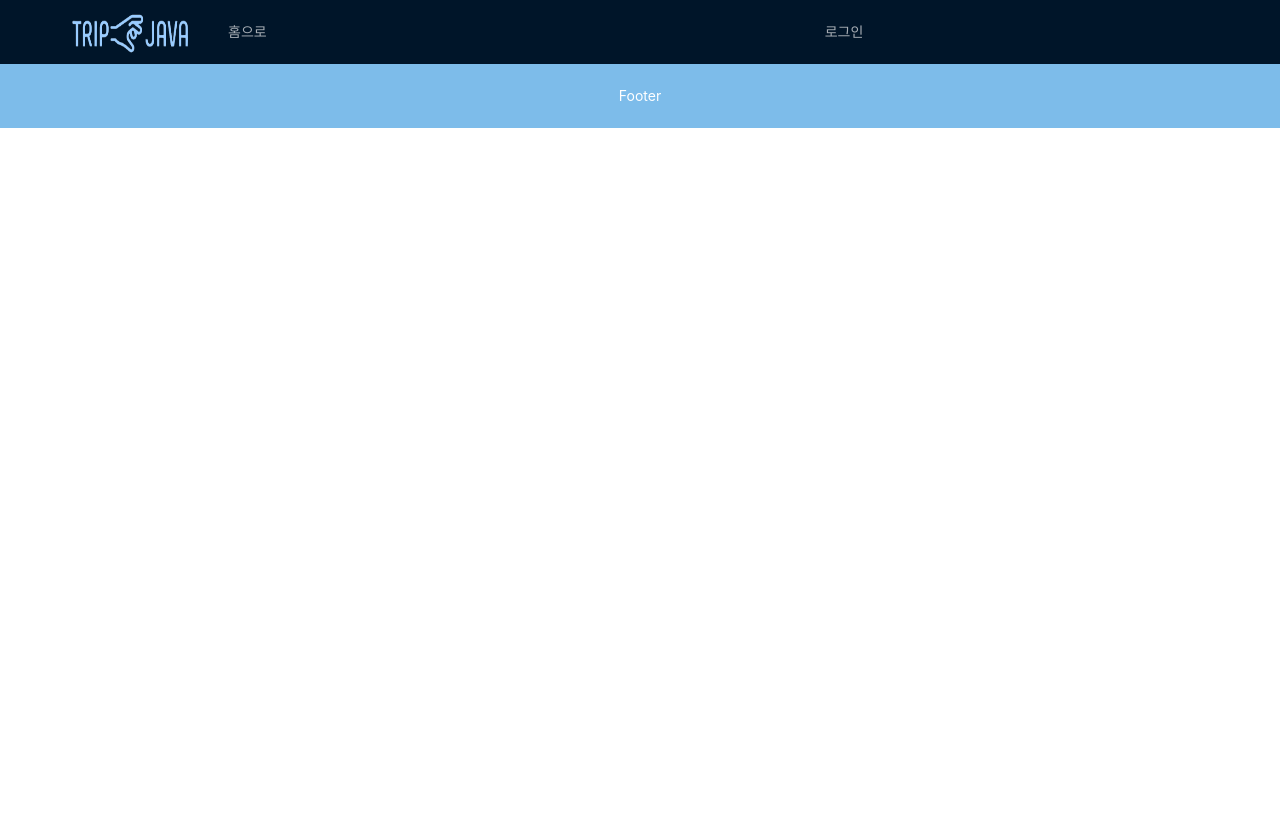
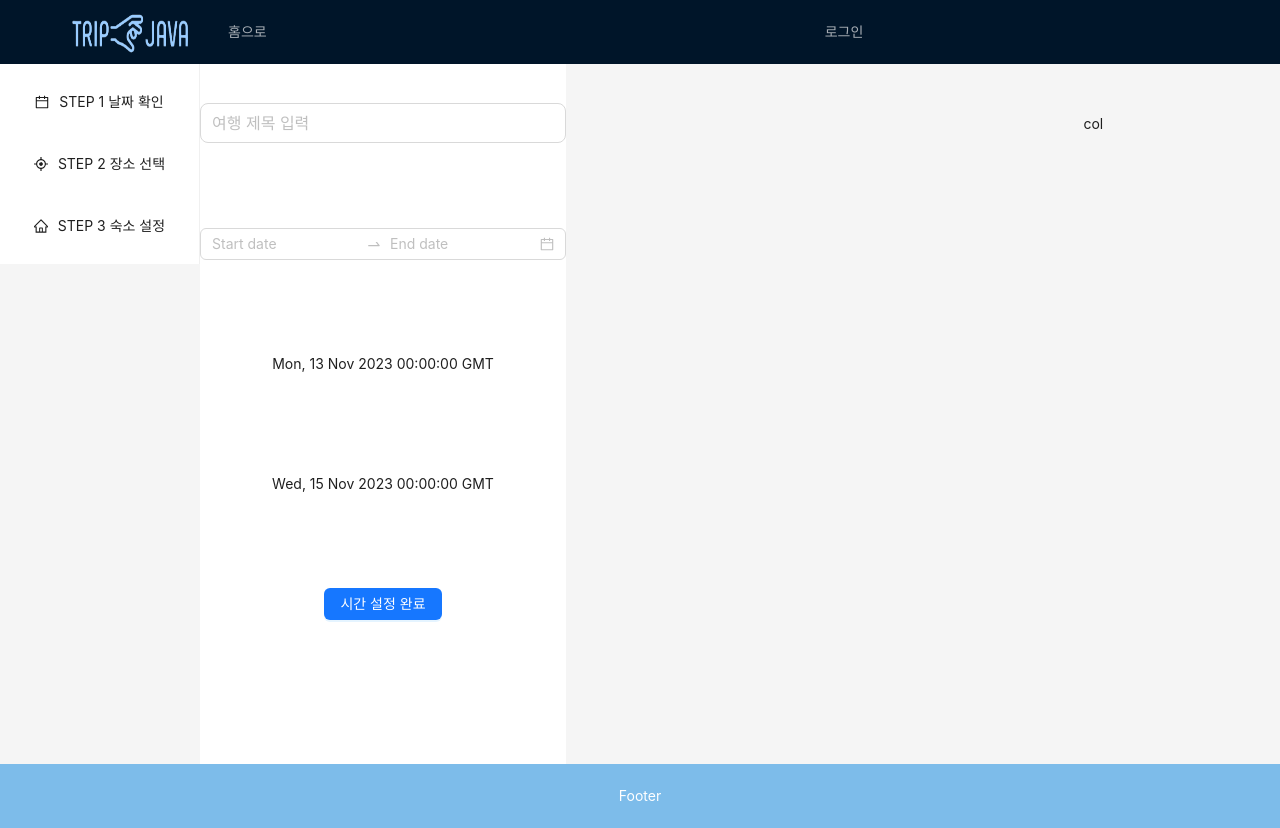
Before and after one commit to Jihn0118/tripjava, a Vue app in the folder Frontend/trip-java/: page /2 in a window 1280 px wide. Before the commit this address had no page. Before the commit the page ends 800 px from the top, so only its background shows below. Built offline with nearby package versions, Linux system fonts and the light colour scheme.

Commit message:
feature: 여행계획 vue파일 생성

```diff
--- a/Frontend/trip-java/src/components/plan/PlanMenu.vue
+++ b/Frontend/trip-java/src/components/plan/PlanMenu.vue
@@ -1,72 +1,170 @@
-<script>
-import { ref, watch } from "vue";
-const selectedKeys = ref(["1"]);
-const openKeys = ref(["sub1"]);
+<script setup>
+import { h, ref } from "vue";
+import {
+  HomeOutlined,
+  CalendarOutlined,
+  AimOutlined,
+  StarOutlined,
+  LikeOutlined,
+  MessageOutlined,
+} from "@ant-design/icons-vue";
+import { useRouter } from "vue-router";
+import dayjs from "dayjs";
 
-const getItem = (label, key, children, type) => {
-  return {
-    key,
-    children,
-    label,
-    type,
-  };
+const dateFormat = "YYYY-MM-DD";
+
+const router = useRouter();
+
+const subPage = ref("1");
+
+const selectedKeys = ref([]);
+const openKeys = ref([]);
+const items = ref([
+  {
+    key: "1",
+    icon: () => h(CalendarOutlined),
+    label: "STEP 1 날짜 확인",
+    title: "STEP 1 날짜 확인",
+  },
+  {
+    key: "2",
+    icon: () => h(AimOutlined),
+    label: "STEP 2 장소 선택",
+    title: "STEP 2 장소 선택",
+  },
+  {
+    key: "3",
+    icon: () => h(HomeOutlined),
+    label: "STEP 3 숙소 설정",
+    title: "STEP 3 숙소 설정",
+  },
+]);
+const handleClick = (menuInfo) => {
+  //router.replace("/plan/" + menuInfo.key);
+  console.log("click ", menuInfo.key);
 };
 
-const items = ref([
-  getItem("날짜 선택", "sub1", [
-    getItem(
-      "Item 1",
-      "g1",
-      [getItem("Option 1", "1"), getItem("Option 2", "2")],
-      "group"
-    ),
-    getItem(
-      "Item 2",
-      "g2",
-      [getItem("Option 3", "3"), getItem("Option 4", "4")],
-      "group"
-    ),
-  ]),
-  getItem("장소 선택", "sub2", [
-    getItem("Option 5", "5"),
-    getItem("Option 6", "6"),
-    getItem("Submenu", "sub3", [
-      getItem("Option 7", "7"),
-      getItem("Option 8", "8"),
-    ]),
-  ]),
+const plan = ref({
+  title: "",
+  date: Object,
+});
+
+const zz = ref([dayjs("2023-11-13", dateFormat), dayjs("2023-11-15", dateFormat)]);
+
+const showDate = () => {
+  console.log(zz.value);
+};
+
+const listData = [];
+for (let i = 0; i < 23; i++) {
+  listData.push({
+    href: "https://www.antdv.com/",
+    title: `ant design vue part ${i}`,
+    avatar: "https://joeschmoe.io/api/v1/random",
+    description: "Ant Design, s refine.",
+    content: "We supply a seritotypes beautifully and efficiently.",
+  });
+}
+const pagination = {
+  onChange: (page) => {
+    console.log(page);
+  },
+  pageSize: 3,
+  style: "text-align: center;",
+};
+const actions = [
   {
-    type: "divider",
+    icon: StarOutlined,
+    text: "156",
   },
-  getItem("숙소 선택", "sub4", [
-    getItem("Option 9", "9"),
-    getItem("Option 10", "10"),
-    getItem("Option 11", "11"),
-    getItem("Option 12", "12"),
-  ]),
-  getItem(
-    "Group",
-    "grp",
+  {
+    icon: LikeOutlined,
+    text: "156",
+  },
+  {
+    icon: MessageOutlined,
+    text: "2",
+  },
+];
+</script>
 
-    [getItem("Option 13", "13"), getItem("Option 14", "14")],
-    "group"
-  ),
-]);
-const handleClick = (e) => {
-  console.log("click", e);
-};
-watch(openKeys, (val) => {
-  console.log("openKeys", val);
-});
-</script>
 <template>
-  <a-menu
-    id="dddddd"
-    v-model:openKeys="openKeys"
-    v-model:selectedKeys="selectedKeys"
-    style="width: 256px"
-    mode="inline"
-    :items="items"
-    @click="handleClick"
-  ></a-menu>
+  <div style="display: flex; flex-direction: row">
+    <div style="height: 700px">
+      <a-menu
+        v-model:openKeys="openKeys"
+        v-model:selectedKeys="selectedKeys"
+        class="menu"
+        mode="vertical"
+        :items="items"
+        @click="handleClick"
+      />
+    </div>
+    <div style="height: 700px; background-color: white">
+      <!--이 자리에 넣어야 됨!!!-->
+      <div>
+        <a-input v-model:value="plan.title" size="large" placeholder="여행 제목 입력" />
+        <div>{{ plan.title }}</div>
+        <a-range-picker v-model:value="zz.value" :format="dateFormat" />
+        <div>{{ zz[0] }}</div>
+        <div>{{ zz[1] }}</div>
+        <a-button type="primary">시간 설정 완료</a-button>
+      </div>
+    </div>
+  </div>
 </template>
+
+<!--날짜랑 제목 정하기-->
+<!-- <div>
+  <a-input v-model:value="plan.title" size="large" placeholder="여행 제목 입력" />
+  <a-range-picker v-model:value="zz.value" :format="dateFormat" />
+  <div>{{ zz[0] }}</div>
+  <div>{{ zz[1] }}</div>
+  <a-button type="primary">시간 설정 완료</a-button>
+</div> -->
+
+<!--관광지리스트 일정에 담기-->
+<!-- <a-list
+        item-layout="vertical"
+        size="small"
+        :pagination="pagination"
+        :data-source="listData"
+        style="text-align: center"
+      >
+        <template #renderItem="{ item }">
+          <a-list-item key="item.title">
+            <template #actions>
+              <span v-for="{ icon, text } in actions" :key="icon">
+                <component :is="icon" style="margin-right: 8px" />
+                {{ text }}
+              </span>
+            </template>
+            <template #extra>
+              <img
+                width="182"
+                alt="logo"
+                src="https://gw.alipayobjects.com/zos/rmsportal/mqaQswcyDLcXyDKnZfES.png"
+              />
+            </template>
+            <a-list-item-meta :description="item.description">
+              <template #title>
+                <a :href="item.href">{{ item.title }}</a>
+              </template>
+              <template #avatar><a-avatar :src="item.avatar" /></template>
+            </a-list-item-meta>
+            {{ item.content }}
+            <div>
+              <a-button type="primary">담기</a-button>
+            </div>
+          </a-list-item>
+        </template>
+      </a-list> -->
+<style scoped>
+.menu {
+  width: 200px;
+  height: 200px;
+  display: flex;
+  flex-direction: column;
+  justify-content: space-between;
+}
+</style>
--- a/Frontend/trip-java/src/router/index.js
+++ b/Frontend/trip-java/src/router/index.js
@@ -1,9 +1,12 @@
 import { createRouter, createWebHistory } from "vue-router";
 import HomeView from "../views/HomeView.vue";
 import LoginRedirectView from "../views/LoginRedirectView.vue";
-import LoginView from "../views/LoginView.vue";
 import Planview from "@/views/PlanView.vue";
 import InformationView from "@/views/InformationView.vue";
+import PlanCalendarView from "@/views/plan/PlanCalendarView.vue";
+import PlanLocationView from "@/views/plan/PlanLocationView.vue";
+import PlanLodgingView from "@/views/plan/PlanLodgingView.vue";
+
 import { storeToRefs } from "pinia";
 import { useMemberStore } from "@/stores/member";
 
@@ -41,6 +44,22 @@ const router = createRouter({
       path: "/plan",
       name: "plan",
       component: Planview,
+      children: [
+        {
+          path: "/1",
+          name: "plan-menu-calendar",
+          component: PlanCalendarView,
+        },
+        {
+          path: "/2",
+          name: "plan-menu-location",
+          component: PlanLocationView,
+        },{
+          path: "/3",
+          name: "plan-menu-calendar",
+          component: PlanLodgingView,
+        },
+      ]
     },
     {
       path: "/information",
--- a/Frontend/trip-java/src/views/PlanView.vue
+++ b/Frontend/trip-java/src/views/PlanView.vue
@@ -6,10 +6,11 @@ import { ref } from "vue";
 <template>
   <div>
     <a-row>
-      <a-col :span="10">
+      <!-- 10 14 -->
+      <a-col :span="20">
         <PlanMenu></PlanMenu>
       </a-col>
-      <a-col :span="14">col</a-col>
+      <a-col :span="1">col</a-col>
     </a-row>
   </div>
 </template>
--- /dev/null
+++ b/Frontend/trip-java/src/views/plan/PlanCalendarView.vue
@@ -0,0 +1,7 @@
+<script setup></script>
+
+<template>
+  <div>캘린더</div>
+</template>
+
+<style scoped></style>
--- /dev/null
+++ b/Frontend/trip-java/src/views/plan/PlanLocationView.vue
@@ -0,0 +1,7 @@
+<script setup></script>
+
+<template>
+  <div>장소</div>
+</template>
+
+<style scoped></style>
--- /dev/null
+++ b/Frontend/trip-java/src/views/plan/PlanLodgingView.vue
@@ -0,0 +1,7 @@
+<script setup></script>
+
+<template>
+  <div>숙소</div>
+</template>
+
+<style scoped></style>
```
Also changed, not shown: Frontend/trip-java/src/components/users/UserLogin.vue (+2 -14 lines), Frontend/trip-java/src/stores/attraction.js (added, +16 -0 lines).
